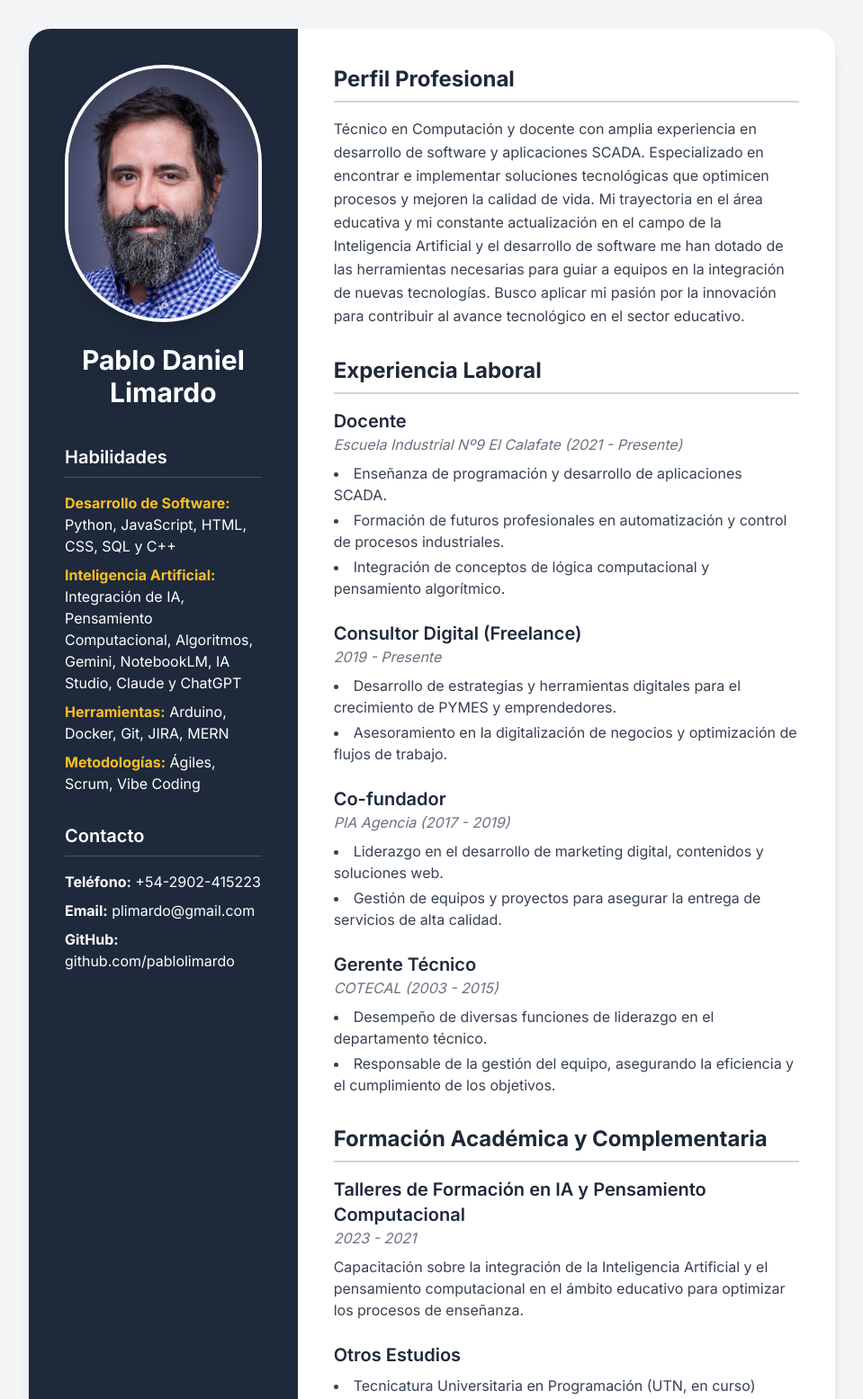
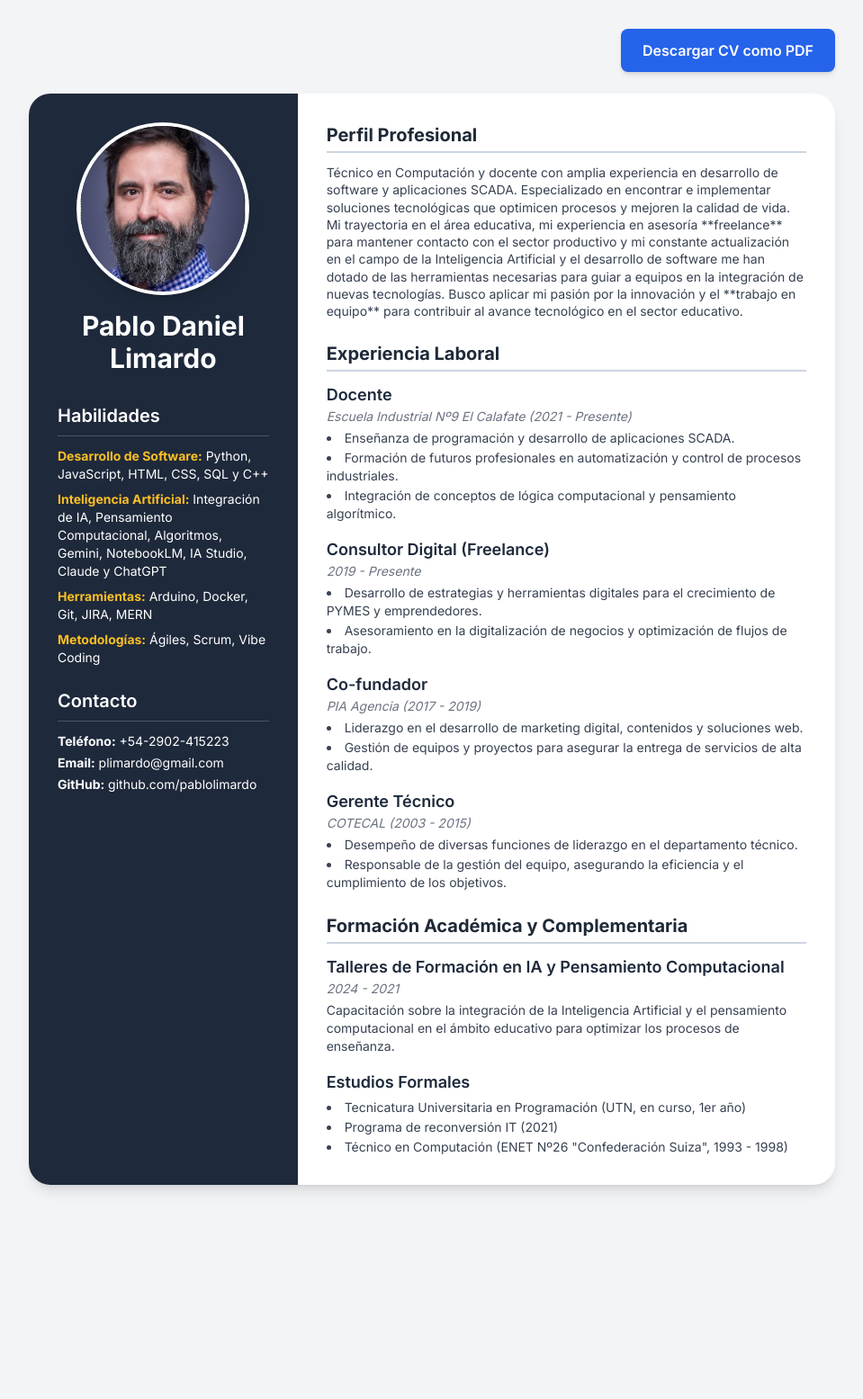
Before and after one commit to pablolimardo/cv, a plain HTML site: page index.html in a window 1280 px wide. Shown: the top 1555 px of the page at 90% size, without its empty margins (160-1119 px from the left). After the commit the page ends 1349 px from the top, so only its background shows below. Drawn offline with nearby package versions, Linux system fonts and the light colour scheme.

Commit message:
Agrego descarga PDF

```diff
--- a/index.html
+++ b/index.html
@@ -12,22 +12,45 @@
             background-color: #f3f4f6;
             color: #1f2937;
         }
+        /* Oculta el botón de PDF del contenido que se va a exportar */
+        .no-print {
+            display: block;
+        }
+        /* Estilos específicos para la vista de impresión (opcional, pero mejora la calidad del PDF) */
+        @media print {
+            .no-print {
+                display: none !important;
+            }
+            body {
+                margin: 0;
+                padding: 0;
+                background-color: white;
+            }
+        }
     </style>
 </head>
 <body class="bg-gray-100 p-4 sm:p-8">
-    <div class="max-w-4xl mx-auto bg-white shadow-lg rounded-3xl overflow-hidden md:flex">
+
+    <!-- Botón de Descarga de PDF -->
+    <div class="max-w-4xl mx-auto mb-6 text-right no-print">
+        <button onclick="window.open('img/cvPabloLimardo.pdf', '_blank')"
+            class="px-6 py-3 bg-blue-600 hover:bg-blue-700 text-white font-semibold rounded-lg shadow-md transition duration-300 transform hover:scale-105 focus:outline-none focus:ring-4 focus:ring-blue-500 focus:ring-opacity-50">
+            Descargar CV como PDF
+        </button>
+    </div>
+
+    <!-- Contenedor Principal del CV que se exportará -->
+    <div id="cv-content" class="max-w-4xl mx-auto bg-white shadow-lg rounded-3xl overflow-hidden md:flex">
         <!-- Columna Izquierda (Foto y Contacto) -->
-        <div class="bg-slate-800 text-white p-6 sm:p-10 md:w-1/3 flex flex-col items-center text-center">
-            <!-- Foto de Perfil -->
-            <img id="profile-photo" src="img/imagencv.png" alt="Foto de Pablo Daniel Limardo" class="w-50 h-50 rounded-full border-4 border-white shadow-lg mb-6 object-cover" onerror="this.src='https://placehold.co/300x300/e2e8f0/000?text=Tu+Foto';">
+        <div class="bg-slate-800 text-white p-5 sm:p-8 md:w-1/3 flex flex-col items-center text-center">
+            <!-- Foto de Perfil - RUTA ACTUALIZADA -->
+            <img id="profile-photo" src="./img/imagen.jpg" alt="Foto de Pablo Daniel Limardo" class="w-48 h-48 rounded-full border-4 border-white shadow-lg mb-4 object-cover" onerror="this.src='https://placehold.co/192x192/e2e8f0/000?text=Tu+Foto';">
             <h2 class="text-3xl font-bold mb-2">Pablo Daniel Limardo</h2>
 
-
-
             <!-- Sección de Habilidades -->
-            <div class="w-full text-left mt-8">
-                <h3 class="text-xl font-semibold border-b border-gray-600 pb-2 mb-4">Habilidades</h3>
-                <ul class="list-none space-y-2">
+            <div class="w-full text-left mt-6">
+                <h3 class="text-xl font-semibold border-b border-gray-600 pb-2 mb-3">Habilidades</h3>
+                <ul class="list-none space-y-2 text-sm">
                     <li><strong class="text-amber-400">Desarrollo de Software:</strong> Python, JavaScript, HTML, CSS, SQL y C++</li>
                     <li><strong class="text-amber-400">Inteligencia Artificial:</strong> Integración de IA, Pensamiento Computacional, Algoritmos, Gemini, NotebookLM, IA Studio, Claude y ChatGPT</li>
                     <li><strong class="text-amber-400">Herramientas:</strong> Arduino, Docker, Git, JIRA, MERN</li>
@@ -35,31 +58,31 @@
                 </ul>
             </div>
 
- <!-- Sección de Contacto -->
-            <div class="w-full text-left mt-8">
-                <h3 class="text-xl font-semibold border-b border-gray-600 pb-2 mb-4">Contacto</h3>
-                <p class="mb-2"><strong>Teléfono:</strong> <a href="tel:+542902415223">+54-2902-415223</a></p>
-                <p class="mb-2"><strong>Email:</strong> <a href="mailto:plimardo@gmail.com">plimardo@gmail.com</a></p>
-                <p class="mb-2"><strong>GitHub:</strong> <a href="http://github.com/pablolimardo">github.com/pablolimardo</a></p>
+            <!-- Sección de Contacto -->
+            <div class="w-full text-left mt-6">
+                <h3 class="text-xl font-semibold border-b border-gray-600 pb-2 mb-3">Contacto</h3>
+                <p class="mb-1 text-sm"><strong>Teléfono:</strong> <a href="tel:+542902415223">+54-2902-415223</a></p>
+                <p class="mb-1 text-sm"><strong>Email:</strong> <a href="mailto:plimardo@gmail.com">plimardo@gmail.com</a></p>
+                <p class="mb-1 text-sm"><strong>GitHub:</strong> <a href="http://github.com/pablolimardo">github.com/pablolimardo</a></p>
             </div>
         </div>
 
         <!-- Columna Derecha (Resumen, Experiencia y Formación) -->
-        <div class="p-6 sm:p-10 md:w-2/3">
+        <div class="p-5 sm:p-8 md:w-2/3">
             <!-- Resumen Profesional -->
-            <h2 class="text-2xl font-bold border-b-2 border-slate-300 pb-2 mb-4">Perfil Profesional</h2>
-            <p class="text-gray-700 leading-relaxed mb-8">
-                Técnico en Computación y docente con amplia experiencia en desarrollo de software y aplicaciones SCADA. Especializado en encontrar e implementar soluciones tecnológicas que optimicen procesos y mejoren la calidad de vida. Mi trayectoria en el área educativa y mi constante actualización en el campo de la Inteligencia Artificial y el desarrollo de software me han dotado de las herramientas necesarias para guiar a equipos en la integración de nuevas tecnologías. Busco aplicar mi pasión por la innovación para contribuir al avance tecnológico en el sector educativo.
+            <h2 class="text-xl font-bold border-b-2 border-slate-300 pb-1 mb-3">Perfil Profesional</h2>
+            <p class="text-gray-700 leading-snug text-sm mb-6">
+                Técnico en Computación y docente con amplia experiencia en desarrollo de software y aplicaciones SCADA. Especializado en encontrar e implementar soluciones tecnológicas que optimicen procesos y mejoren la calidad de vida. Mi trayectoria en el área educativa, mi experiencia en asesoría **freelance** para mantener contacto con el sector productivo y mi constante actualización en el campo de la Inteligencia Artificial y el desarrollo de software me han dotado de las herramientas necesarias para guiar a equipos en la integración de nuevas tecnologías. Busco aplicar mi pasión por la innovación y el **trabajo en equipo** para contribuir al avance tecnológico en el sector educativo.
             </p>
 
             <!-- Experiencia Laboral -->
-            <h2 class="text-2xl font-bold border-b-2 border-slate-300 pb-2 mb-4">Experiencia Laboral</h2>
-            <div class="space-y-6">
+            <h2 class="text-xl font-bold border-b-2 border-slate-300 pb-1 mb-3">Experiencia Laboral</h2>
+            <div class="space-y-4">
                 <!-- Docente -->
                 <div>
-                    <h3 class="text-xl font-semibold text-slate-800">Docente</h3>
-                    <p class="text-gray-500 italic">Escuela Industrial Nº9 El Calafate (2021 - Presente)</p>
-                    <ul class="list-disc list-inside mt-2 text-gray-700 space-y-1">
+                    <h3 class="text-lg font-semibold text-slate-800">Docente</h3>
+                    <p class="text-gray-500 italic text-sm">Escuela Industrial Nº9 El Calafate (2021 - Presente)</p>
+                    <ul class="list-disc list-inside mt-1 text-gray-700 space-y-0.5 text-sm">
                         <li>Enseñanza de programación y desarrollo de aplicaciones SCADA.</li>
                         <li>Formación de futuros profesionales en automatización y control de procesos industriales.</li>
                         <li>Integración de conceptos de lógica computacional y pensamiento algorítmico.</li>
@@ -68,9 +91,9 @@
 
                 <!-- Consultor Digital -->
                 <div>
-                    <h3 class="text-xl font-semibold text-slate-800">Consultor Digital (Freelance)</h3>
-                    <p class="text-gray-500 italic">2019 - Presente</p>
-                    <ul class="list-disc list-inside mt-2 text-gray-700 space-y-1">
+                    <h3 class="text-lg font-semibold text-slate-800">Consultor Digital (Freelance)</h3>
+                    <p class="text-gray-500 italic text-sm">2019 - Presente</p>
+                    <ul class="list-disc list-inside mt-1 text-gray-700 space-y-0.5 text-sm">
                         <li>Desarrollo de estrategias y herramientas digitales para el crecimiento de PYMES y emprendedores.</li>
                         <li>Asesoramiento en la digitalización de negocios y optimización de flujos de trabajo.</li>
                     </ul>
@@ -78,9 +101,9 @@
 
                 <!-- Co-fundador (Agencia) -->
                 <div>
-                    <h3 class="text-xl font-semibold text-slate-800">Co-fundador</h3>
-                    <p class="text-gray-500 italic">PIA Agencia (2017 - 2019)</p>
-                    <ul class="list-disc list-inside mt-2 text-gray-700 space-y-1">
+                    <h3 class="text-lg font-semibold text-slate-800">Co-fundador</h3>
+                    <p class="text-gray-500 italic text-sm">PIA Agencia (2017 - 2019)</p>
+                    <ul class="list-disc list-inside mt-1 text-gray-700 space-y-0.5 text-sm">
                         <li>Liderazgo en el desarrollo de marketing digital, contenidos y soluciones web.</li>
                         <li>Gestión de equipos y proyectos para asegurar la entrega de servicios de alta calidad.</li>
                     </ul>
@@ -88,9 +111,9 @@
 
                 <!-- Gerente Técnico -->
                 <div>
-                    <h3 class="text-xl font-semibold text-slate-800">Gerente Técnico</h3>
-                    <p class="text-gray-500 italic">COTECAL (2003 - 2015)</p>
-                    <ul class="list-disc list-inside mt-2 text-gray-700 space-y-1">
+                    <h3 class="text-lg font-semibold text-slate-800">Gerente Técnico</h3>
+                    <p class="text-gray-500 italic text-sm">COTECAL (2003 - 2015)</p>
+                    <ul class="list-disc list-inside mt-1 text-gray-700 space-y-0.5 text-sm">
                         <li>Desempeño de diversas funciones de liderazgo en el departamento técnico.</li>
                         <li>Responsable de la gestión del equipo, asegurando la eficiencia y el cumplimiento de los objetivos.</li>
                     </ul>
@@ -98,19 +121,19 @@
             </div>
 
             <!-- Formación Académica -->
-            <h2 class="text-2xl font-bold border-b-2 border-slate-300 pb-2 mt-8 mb-4">Formación Académica y Complementaria</h2>
-            <div class="space-y-6">
+            <h2 class="text-xl font-bold border-b-2 border-slate-300 pb-1 mt-6 mb-3">Formación Académica y Complementaria</h2>
+            <div class="space-y-4">
                 <!-- Talleres de IA -->
                 <div>
-                    <h3 class="text-xl font-semibold text-slate-800">Talleres de Formación en IA y Pensamiento Computacional</h3>
-                    <p class="text-gray-500 italic">2023 - 2021</p>
-                    <p class="text-gray-700 mt-2">Capacitación sobre la integración de la Inteligencia Artificial y el pensamiento computacional en el ámbito educativo para optimizar los procesos de enseñanza.</p>
+                    <h3 class="text-lg font-semibold text-slate-800">Talleres de Formación en IA y Pensamiento Computacional</h3>
+                    <p class="text-gray-500 italic text-sm">2024 - 2021</p>
+                    <p class="text-gray-700 mt-1 text-sm">Capacitación sobre la integración de la Inteligencia Artificial y el pensamiento computacional en el ámbito educativo para optimizar los procesos de enseñanza.</p>
                 </div>
-                <!-- Otros estudios -->
+                <!-- Estudios en curso y finalizados -->
                 <div>
-                    <h3 class="text-xl font-semibold text-slate-800">Otros Estudios</h3>
-                    <ul class="list-disc list-inside mt-2 text-gray-700 space-y-1">
-                        <li>Tecnicatura Universitaria en Programación (UTN, en curso)</li>
+                    <h3 class="text-lg font-semibold text-slate-800">Estudios Formales</h3>
+                    <ul class="list-disc list-inside mt-1 text-gray-700 space-y-0.5 text-sm">
+                        <li>Tecnicatura Universitaria en Programación (UTN, en curso, 1er año)</li>
                         <li>Programa de reconversión IT (2021)</li>
                         <li>Técnico en Computación (ENET Nº26 "Confederación Suiza", 1993 - 1998)</li>
                     </ul>
@@ -118,5 +141,25 @@
             </div>
         </div>
     </div>
+
+    <script>
+
+        // Función para asegurar que se cargue la imagen
+        window.onload = function() {
+            const img = document.getElementById('profile-photo');
+            // La ruta principal ahora es la ruta local que especificaste
+            img.src = './img/imagen.jpg';
+
+            // Si la imagen falla (por ejemplo, si no existe la carpeta img/), usa un placeholder.
+            img.onerror = function() {
+                console.error("No se pudo cargar la imagen desde './img/imagen.jpg'. Usando placeholder.");
+                // Intentamos con la imagen subida en el último paso como fallback
+                img.src = 'image_60036c.jpg';
+                img.onerror = function() {
+                    img.src = 'https://placehold.co/192x192/e2e8f0/000?text=Tu+Foto';
+                }
+            };
+        };
+    </script>
 </body>
 </html>
```
Also changed, not shown: img/imagen.jpg (added), 1 other file.
